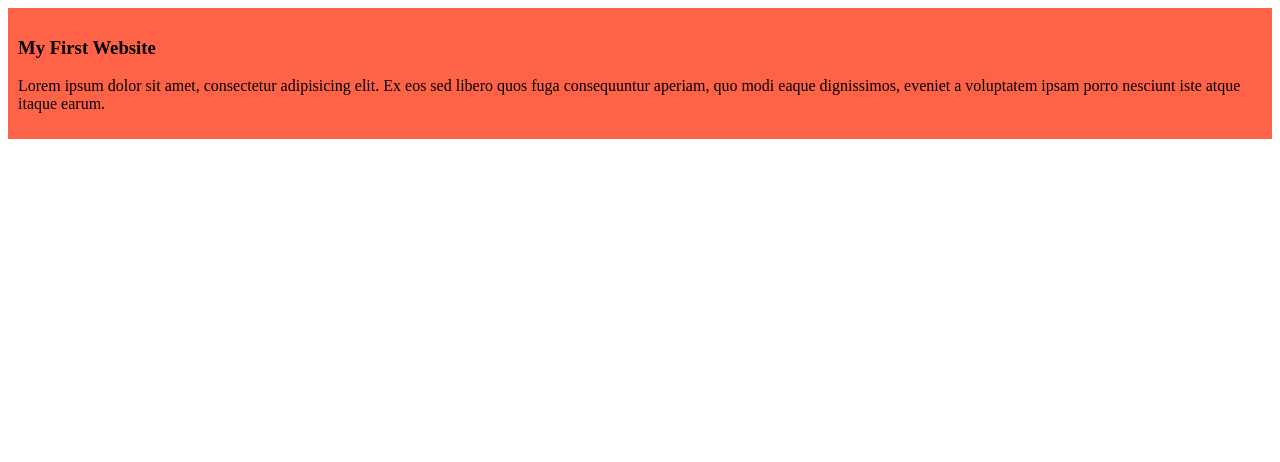
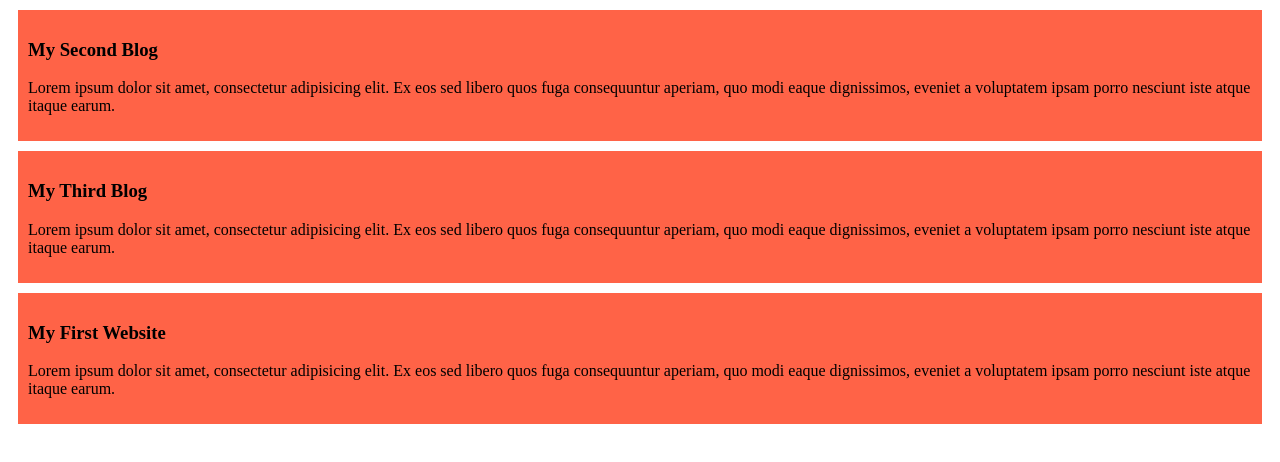
Before and after one commit to AhmadArosh/my-simple-website, a plain HTML site: page index.html in a window 1280 px wide. Drawn offline with Linux system fonts and the light colour scheme.

Commit message:
added the second and the third blog

```diff
--- a/blog.css
+++ b/blog.css
@@ -1,4 +1,5 @@
 div{
     background-color: tomato;
     padding: 10px;
+    margin: 10px;
 }
--- a/index.html
+++ b/index.html
@@ -8,6 +8,14 @@
 </head>
 <body>
     <div>
+        <h3>My Second Blog</h3>
+        <p>Lorem ipsum dolor sit amet, consectetur adipisicing elit. Ex eos sed libero quos fuga consequuntur aperiam, quo modi eaque dignissimos, eveniet a voluptatem ipsam porro nesciunt iste atque itaque earum.</p>
+    </div>
+    <div>
+        <h3>My Third Blog</h3>
+        <p>Lorem ipsum dolor sit amet, consectetur adipisicing elit. Ex eos sed libero quos fuga consequuntur aperiam, quo modi eaque dignissimos, eveniet a voluptatem ipsam porro nesciunt iste atque itaque earum.</p>
+    </div>
+    <div>
         <h3>My First Website</h3>
         <p>Lorem ipsum dolor sit amet, consectetur adipisicing elit. Ex eos sed libero quos fuga consequuntur aperiam, quo modi eaque dignissimos, eveniet a voluptatem ipsam porro nesciunt iste atque itaque earum.</p>
     </div>
```
